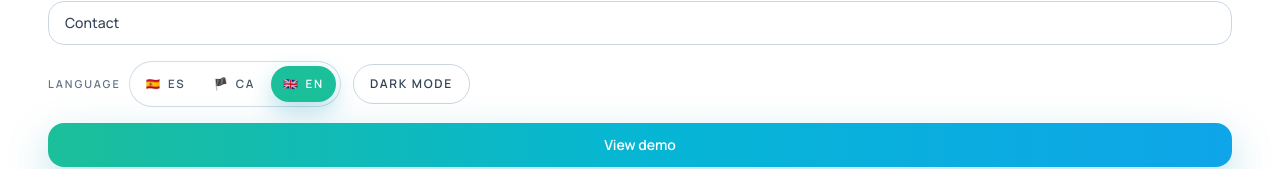
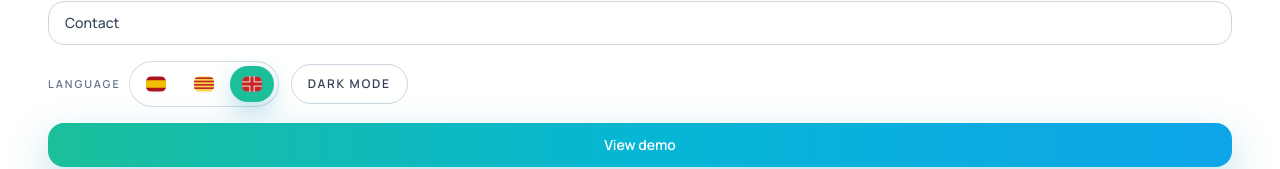
Before and after one commit to Jhin1v9/SitePulse-QA, a Next.js app: page /en in a window 1280 px wide. Both pictures are taken after a click on the button "Open menu". Shown: the part 362-531 px from the top of the page. Built offline with nearby package versions, Linux system fonts and the light colour scheme; no server answers.

Commit message:
fix(web): replace locale codes with flag-only language switcher

```diff
--- a/src/components/marketing/language-switcher.tsx
+++ b/src/components/marketing/language-switcher.tsx
@@ -10,11 +10,52 @@ interface LanguageSwitcherProps {
   label: string;
 }
 
-const localeMeta: Record<Locale, { flag: string; code: string; name: string }> = {
-  es: { flag: "🇪🇸", code: "ES", name: "Espanol" },
-  ca: { flag: "🏴", code: "CA", name: "Catala" },
-  en: { flag: "🇬🇧", code: "EN", name: "English" },
+const localeMeta: Record<Locale, { name: string }> = {
+  es: { name: "Espanol" },
+  ca: { name: "Catala" },
+  en: { name: "English" },
 };
+
+interface FlagIconProps {
+  locale: Locale;
+}
+
+function FlagIcon({ locale }: FlagIconProps) {
+  if (locale === "es") {
+    return (
+      <svg aria-hidden viewBox="0 0 24 18" className="h-4 w-5 overflow-hidden rounded-[0.35rem] shadow-sm">
+        <rect width="24" height="18" fill="#AA151B" />
+        <rect y="4.5" width="24" height="9" fill="#F1BF00" />
+      </svg>
+    );
+  }
+
+  if (locale === "ca") {
+    return (
+      <svg aria-hidden viewBox="0 0 24 18" className="h-4 w-5 overflow-hidden rounded-[0.35rem] shadow-sm">
+        <rect width="24" height="18" fill="#F9D64A" />
+        <rect y="1" width="24" height="2" fill="#C62828" />
+        <rect y="5" width="24" height="2" fill="#C62828" />
+        <rect y="9" width="24" height="2" fill="#C62828" />
+        <rect y="13" width="24" height="2" fill="#C62828" />
+      </svg>
+    );
+  }
+
+  return (
+    <svg aria-hidden viewBox="0 0 24 18" className="h-4 w-5 overflow-hidden rounded-[0.35rem] shadow-sm">
+      <rect width="24" height="18" fill="#0A3A8A" />
+      <path d="M0 0 L10 0 L24 10 L24 18 L14 18 L0 8 Z" fill="#fff" opacity="0.95" />
+      <path d="M24 0 L14 0 L0 10 L0 18 L10 18 L24 8 Z" fill="#fff" opacity="0.95" />
+      <path d="M0 0 L8 0 L24 12 L24 18 L16 18 L0 6 Z" fill="#C62828" />
+      <path d="M24 0 L16 0 L0 12 L0 18 L8 18 L24 6 Z" fill="#C62828" />
+      <rect x="9" width="6" height="18" fill="#fff" />
+      <rect y="6" width="24" height="6" fill="#fff" />
+      <rect x="10" width="4" height="18" fill="#C62828" />
+      <rect y="7" width="24" height="4" fill="#C62828" />
+    </svg>
+  );
+}
 
 export function LanguageSwitcher({ locale, label }: LanguageSwitcherProps) {
   const router = useRouter();
@@ -61,8 +102,7 @@ export function LanguageSwitcher({ locale, label }: LanguageSwitcherProps) {
                   : "text-slate-600 hover:bg-slate-100 hover:text-slate-900 dark:text-slate-300 dark:hover:bg-slate-800/80 dark:hover:text-slate-100"
               }`}
             >
-              <span aria-hidden>{meta.flag}</span>
-              <span>{meta.code}</span>
+              <FlagIcon locale={entry} />
             </button>
           );
         })}
```
